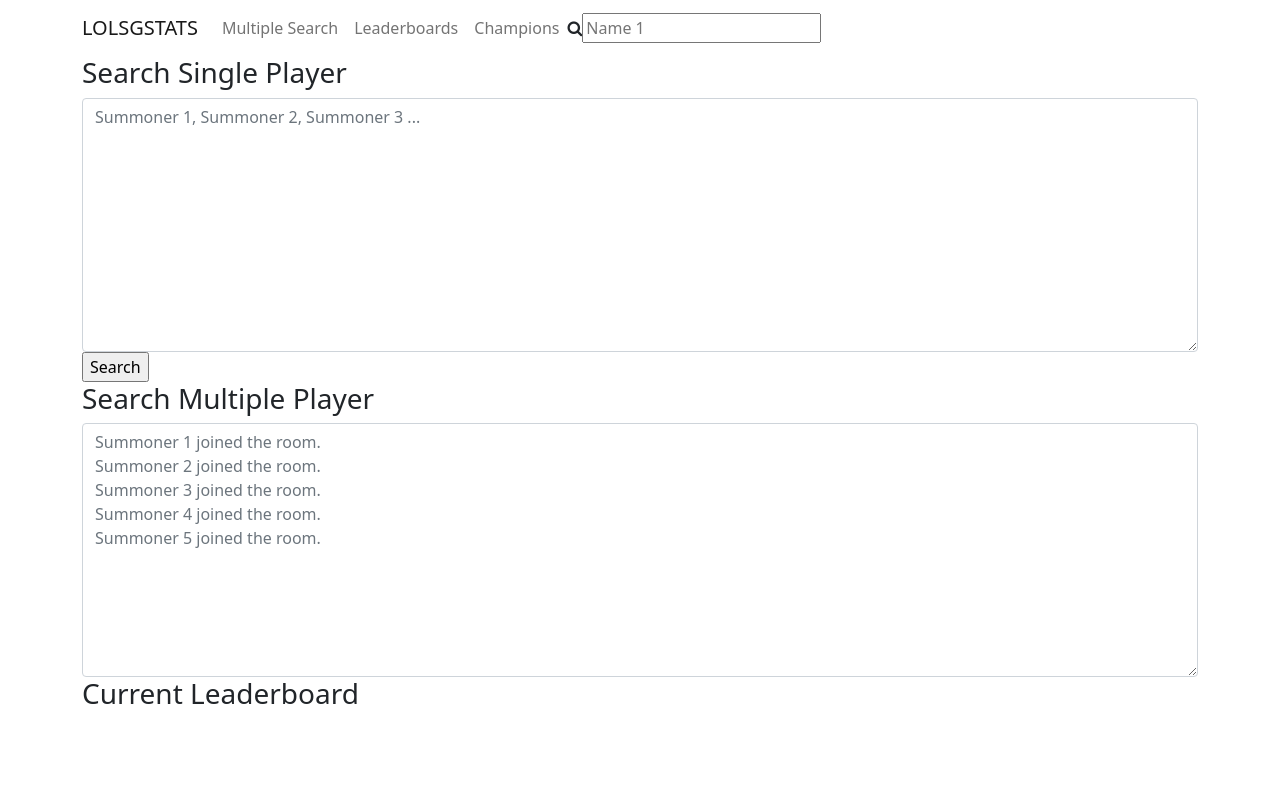
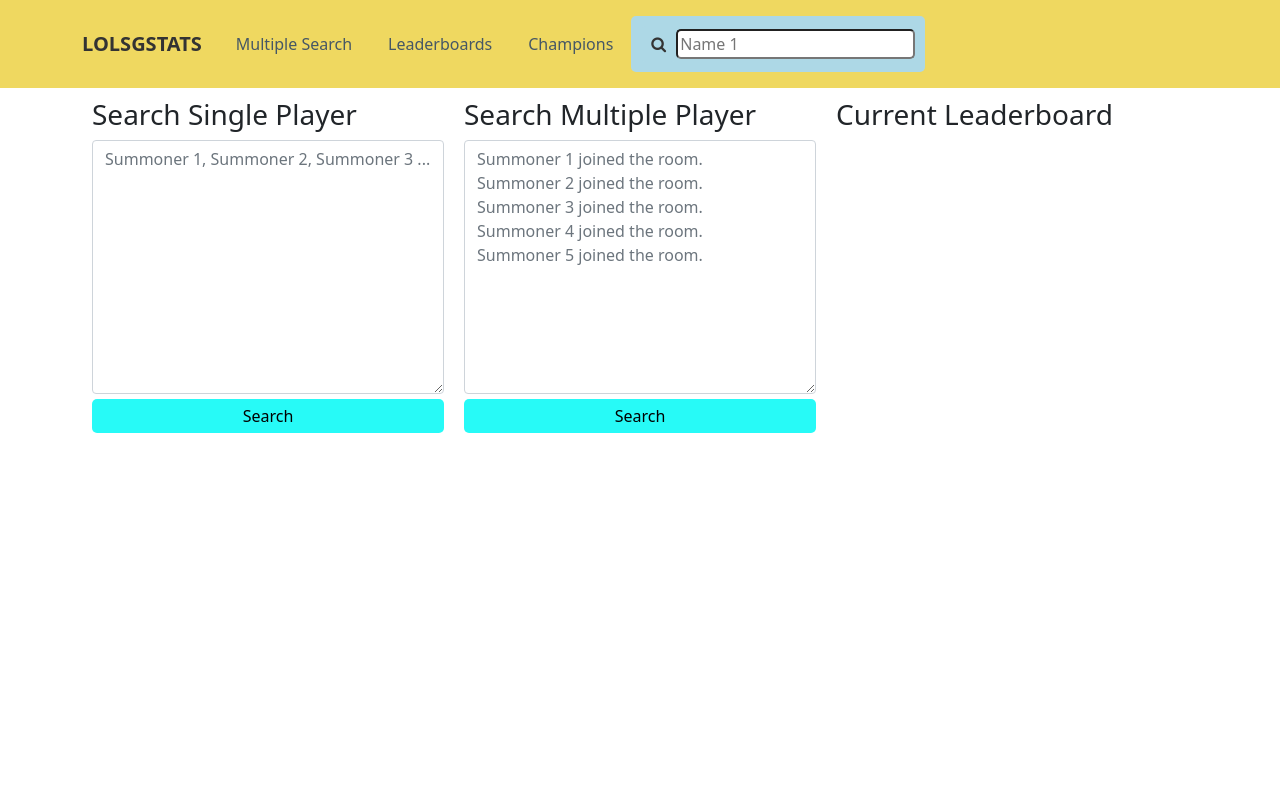
Before and after one commit to FlyingShuriken/lolsgstats, a Flask app: page / in a window 1280 px wide. Run offline with Flask 2, Linux system fonts and the light colour scheme.

Commit message:
top bar search completed

```diff
--- a/app.py
+++ b/app.py
@@ -15,6 +15,8 @@ def summoner():
 
     id_url = (str(config["API_ID"])).replace("REPLACE_IGN_HERE", ign)
     get_id = get(id_url)
+    if get_id.status_code == 404:
+        return render_template("summoner.html", msg="User not found!")
     id = loads(get_id.text)["accountId"]
 
     history_url = (str(config["API_HISTORY"])).replace(
@@ -23,11 +25,13 @@ def summoner():
     histories = loads(get_history.text)
     histories_list = histories['games']['games']
     histories_list.reverse()
+    version = (loads(get(config["API_VERSION"]).text))["v"]
     query = {
         "name": "",
         "games": []
     }
     name = histories_list[0]['participantIdentities'][0]['player']['summonerName']
+    profile_id = histories_list[0]['participantIdentities'][0]['player']['profileIcon']
     query["name"] = name
 
     for i in histories_list:
@@ -66,7 +70,12 @@ def summoner():
             "winorlose": win_lose
         })
 
-    return render_template("summoner.html", query=query)
+    return render_template("summoner.html", query=query, profile_id=profile_id, version=version)
+
+
+@app.route("/querysearch")
+def querysearch():
+    return render_template("querysearch.html")
 
 
 @app.route("/")
--- /dev/null
+++ b/static/Navigation-with-Search.css
@@ -0,0 +1,140 @@
+.navigation-clean-search {
+  background: #efd860;
+  padding-top: 0.75rem;
+  padding-bottom: 0.75rem;
+  color: #333;
+  border-radius: 0;
+  box-shadow: none;
+  border: none;
+  margin-bottom: 0;
+}
+
+@media (min-width: 768px) {
+  .navigation-clean-search {
+    padding-top: 1rem;
+    padding-bottom: 1rem;
+  }
+}
+
+.navigation-clean-search .navbar-brand {
+  font-weight: bold;
+  color: inherit;
+}
+
+.navigation-clean-search .navbar-brand:hover {
+  color: #222;
+}
+
+.navigation-clean-search .navbar-toggler {
+  border-color: #ddd;
+}
+
+.navigation-clean-search .navbar-toggler:hover,
+.navigation-clean-search .navbar-toggler:focus {
+  background: none;
+}
+
+.navigation-clean-search .navbar-toggler {
+  color: #888;
+}
+
+.navigation-clean-search .navbar-collapse,
+.navigation-clean-search .search-form {
+  border-top-color: #ddd;
+}
+
+.navigation-clean-search .navbar-nav a.active,
+.navigation-clean-search .navbar-nav > .show > a {
+  background: none;
+  box-shadow: none;
+}
+
+.navigation-clean-search.navbar-light .navbar-nav a.active,
+.navigation-clean-search.navbar-light .navbar-nav a.active:focus,
+.navigation-clean-search.navbar-light .navbar-nav a.active:hover {
+  color: #465765;
+  box-shadow: none;
+  background: none;
+  pointer-events: none;
+}
+
+.navigation-clean-search.navbar .navbar-nav .nav-link {
+  padding-left: 18px;
+  padding-right: 18px;
+}
+
+.navigation-clean-search.navbar-light .navbar-nav .nav-link {
+  color: #465765;
+}
+
+.navigation-clean-search.navbar-light .navbar-nav .nav-link:focus,
+.navigation-clean-search.navbar-light .navbar-nav .nav-link:hover {
+  color: #37434d !important;
+  background-color: transparent;
+}
+
+.navigation-clean-search .action-button,
+.navigation-clean-button .action-button:active {
+  background: #56c6c6;
+  border-radius: 20px;
+  font-size: inherit;
+  color: #fff !important;
+  box-shadow: none;
+  border: none;
+  text-shadow: none;
+  padding: 8px 20px;
+  transition: background-color 0.25s;
+}
+
+.navigation-clean-search .action-button:hover,
+.navigation-clean-search .action-button:focus {
+  background: #66d7d7;
+}
+
+.navigation-clean-search .search-form label {
+  color: #000000;
+}
+
+.navigation-clean-search .search-form .search-field {
+  background: none;
+  border: none;
+  border-bottom: 1px solid transparent;
+  border-radius: 0;
+  color: #ccc;
+  box-shadow: none;
+  color: inherit;
+  transition: border-bottom-color 0.3s;
+}
+
+@media (max-width: 767px) {
+  .navigation-clean-search .search-form .search-field {
+    display: inline-block;
+    width: 80%;
+  }
+}
+
+.navigation-clean-search .search-form .search-field:focus {
+  border-bottom: 1px solid #ccc;
+}
+
+.d-flex {
+  background-color: lightblue;
+  border-radius: 5px;
+  padding: 10px;
+}
+
+#search-field {
+  background-color: white;
+  border-radius: 5px;
+}
+
+.row {
+  display: flex;
+  flex-wrap: wrap;
+  justify-content: center;
+}
+
+.splayer-search {
+  width: 100%;
+  height: 100%;
+}
--- /dev/null
+++ b/static/styles.css
@@ -0,0 +1,54 @@
+html,
+body {
+  min-height: 100%;
+}
+
+textarea#query-search {
+  width: 100%;
+  height: 100%;
+  border: 1px solid rgb(0, 0, 0);
+  border-radius: 4px;
+  box-sizing: border-box;
+  resize: vertical;
+}
+
+.container {
+  min-height: 100%;
+}
+
+.row-parent {
+  display: flex;
+  flex-wrap: wrap;
+  justify-content: center;
+}
+
+.box-child {
+  flex: 1 1 150px;
+  margin: 5px;
+  padding: 5px;
+}
+
+.submit-button {
+  margin: 5px 0px 0px 0px;
+  padding: 5px 5px;
+  background-color: rgb(39, 250, 247);
+  border: none;
+  border-radius: 5px;
+  width: 100%;
+}
+
+.row {
+  margin: 10px;
+  border-radius: 10px;
+  display: grid;
+  grid-template-columns: minmax(150px, 25%) 1fr;
+  padding: 0;
+}
+
+.win {
+  background-color: #97f3bd;
+}
+
+.lose {
+  background-color: #ed958b;
+}
--- a/templates/base.html
+++ b/templates/base.html
@@ -26,7 +26,9 @@
                         <label class="form-label d-flex mb-0" for="search-field">
                             <i class="fa fa-search"></i>
                         </label>
-                        <input type="search" id="search-field" class="search-field" name="search" placeholder="Name 1"></input>
+                        <form action="/summoner" method="GET">
+                            <input type="search" id="search-field" class="search-field" name="ign" placeholder="Name 1"></input>
+                        </form>
                     </div>
                 </div>
             </div>
--- a/templates/index.html
+++ b/templates/index.html
@@ -11,7 +11,10 @@
         </div>
         <div class="box-child">
             <h3>Search Multiple Player</h3>
-            <textarea class="form-control" id="ign" name="ign" placeholder="Summoner 1 joined the room.&#10;Summoner 2 joined the room.&#10;Summoner 3 joined the room.&#10;Summoner 4 joined the room.&#10;Summoner 5 joined the room.&#10;" rows="10" ></textarea>
+            <form action="/querysearch" method="GET">
+            <textarea class="form-control" id="queryseach" name="queryseach" placeholder="Summoner 1 joined the room.&#10;Summoner 2 joined the room.&#10;Summoner 3 joined the room.&#10;Summoner 4 joined the room.&#10;Summoner 5 joined the room.&#10;" rows="10" ></textarea>
+            <input type="submit" value="Search" class="submit-button"></input>
+            </form>
         </div>
         <div class="box-child">
             <h3>Current Leaderboard</h3>
```
Also changed, not shown: templates/querysearch.html (added, +7 -0 lines), templates/summoner.html (+48 -8 lines), 1 other file.
